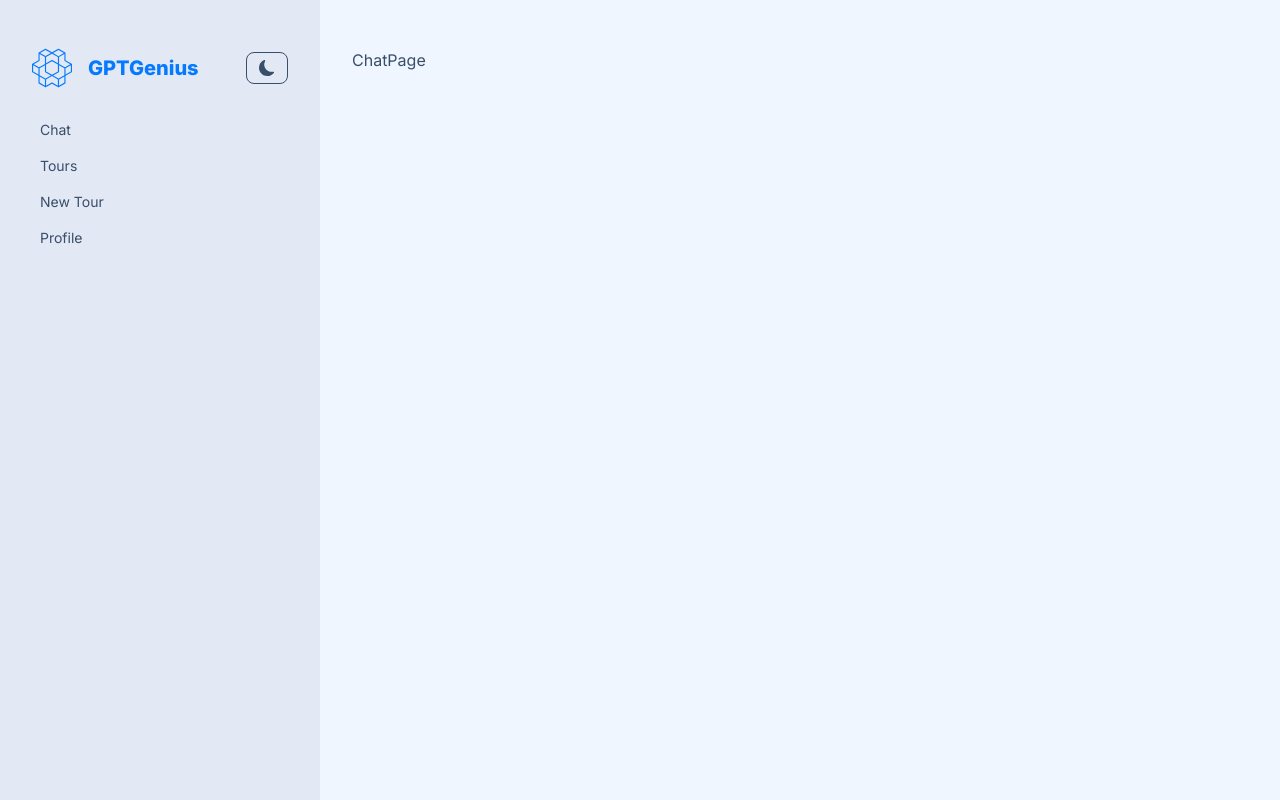
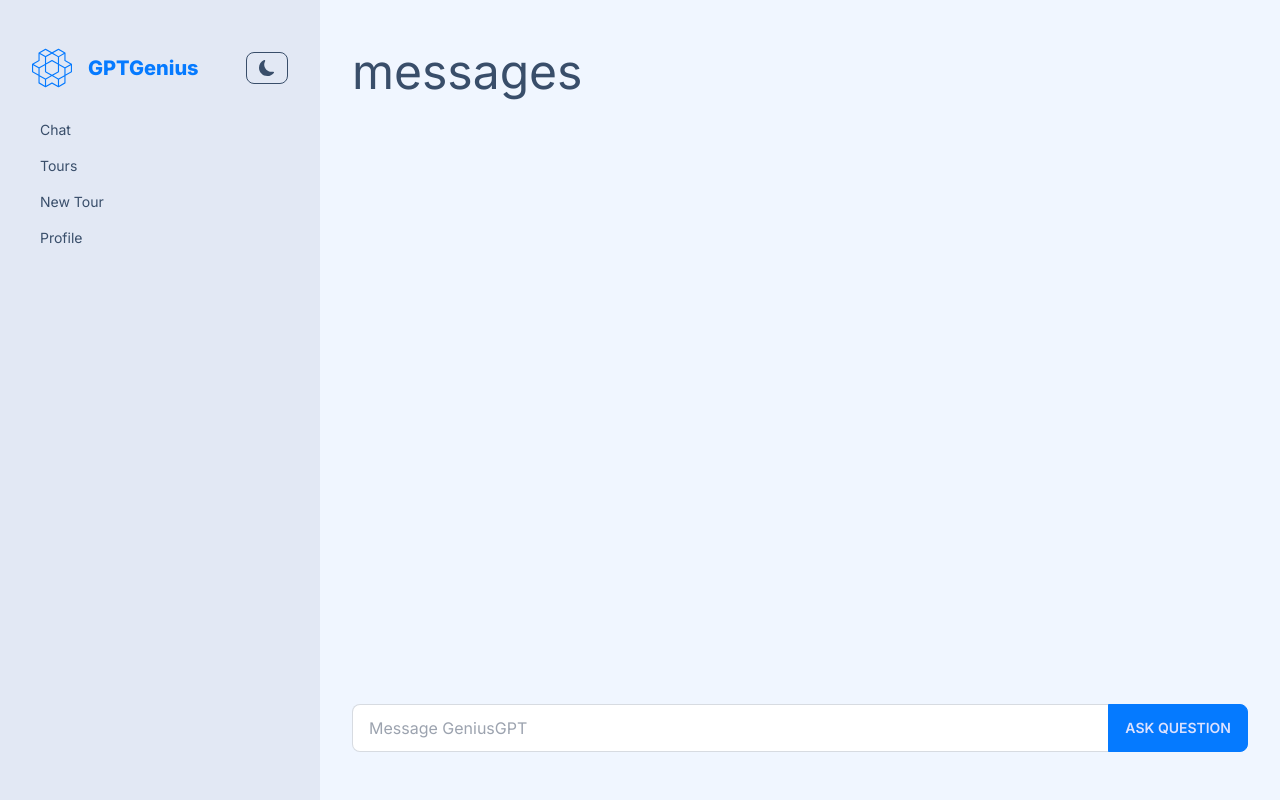
Before and after one commit to aniketicloud/gptgenius-next-ts-tailwind, a Next.js app: page /chat in a window 1280 px wide. Built offline with nearby package versions, Linux system fonts and the light colour scheme; no server answers.

Commit message:
feat: add chat structure

```diff
--- a/app/(dashboard)/chat/page.tsx
+++ b/app/(dashboard)/chat/page.tsx
@@ -1,7 +1,12 @@
+import Chat from "@/components/Chat";
 import React from "react";
 
 const ChatPage = () => {
-  return <div>ChatPage</div>;
+  return (
+    <>
+      <Chat />
+    </>
+  );
 };
 
 export default ChatPage;
--- /dev/null
+++ b/components/Chat.tsx
@@ -0,0 +1,39 @@
+"use client";
+
+import React, { useState } from "react";
+
+const Chat = () => {
+  const [text, setText] = useState("");
+  const [message, setMessage] = useState([]);
+
+  const handleSubmit = (e: React.FormEvent<HTMLFormElement>) => {
+    e.preventDefault();
+    console.log(text);
+  };
+  return (
+    <div className="min-h-[calc(100vh-6rem)] grid grid-rows-[1fr,auto]">
+      <div>
+        <h2 className="text-5xl">messages</h2>
+      </div>
+      <form onSubmit={handleSubmit} className="max-w-4xl pt-12">
+        <div className="join w-full">
+          <input
+            type="text"
+            name=""
+            id=""
+            value={text}
+            required
+            onChange={(e) => setText(e.target.value)}
+            placeholder="Message GeniusGPT"
+            className="input input-bordered join-item w-full"
+          />
+          <button type="submit" className="btn btn-primary join-item">
+            ask question
+          </button>
+        </div>
+      </form>
+    </div>
+  );
+};
+
+export default Chat;
```
